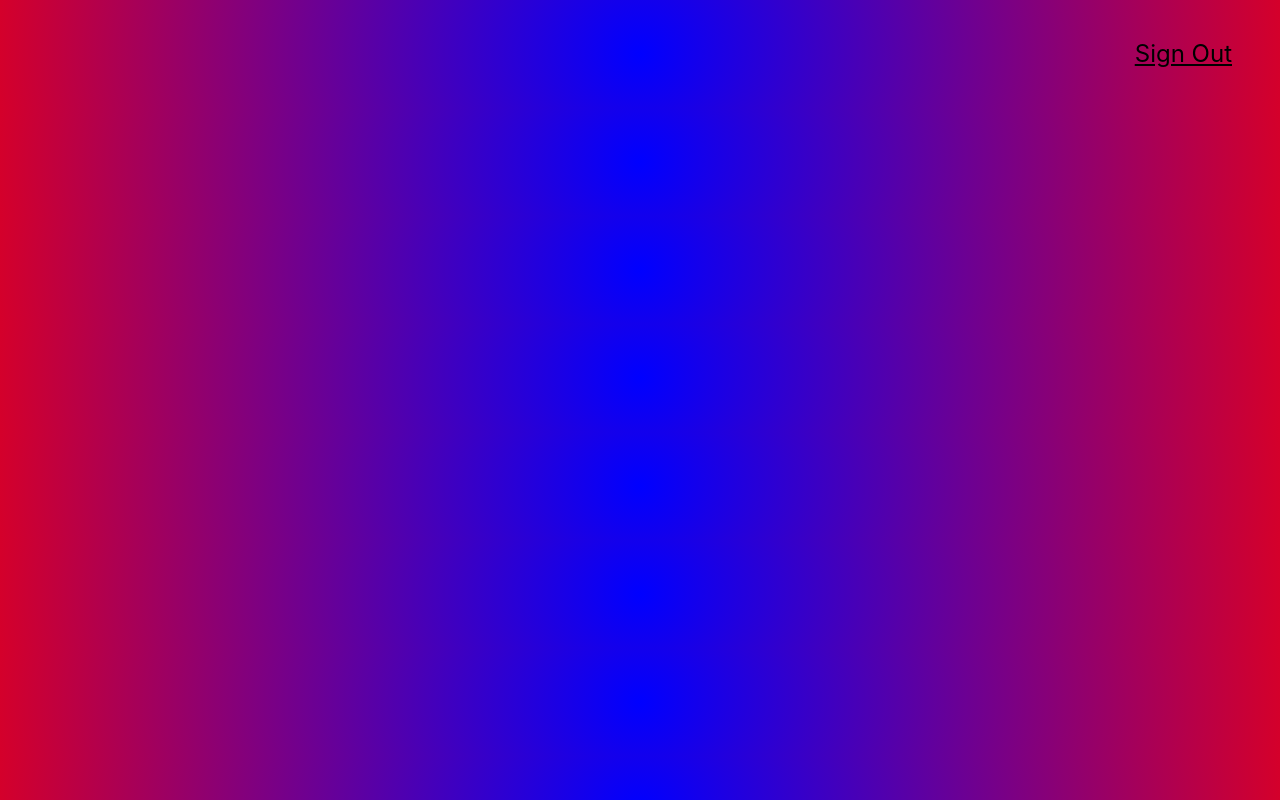
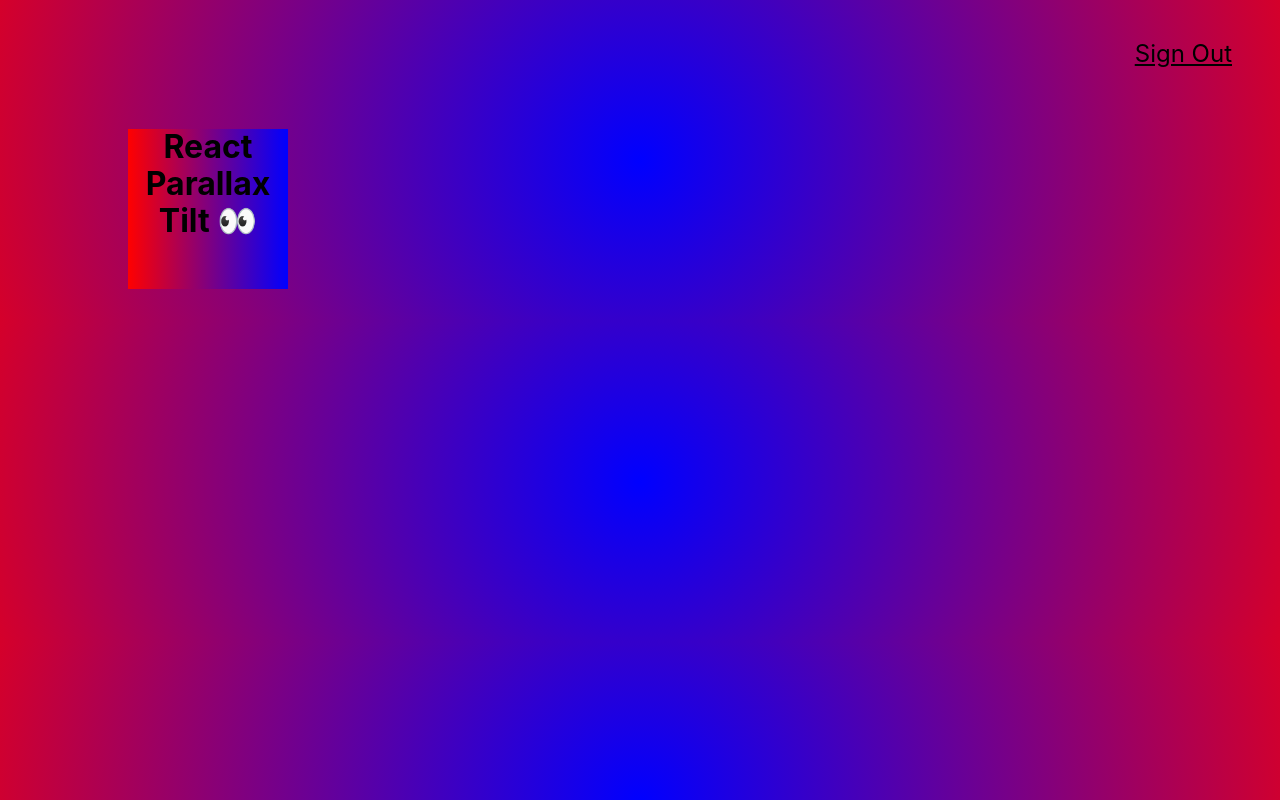
Before and after one commit to sctlcd/react-face-recognition, a React (Create React App) app: page / in a window 1280 px wide. Built offline with nearby package versions, Linux system fonts and the light colour scheme.

Commit message:
added logo component and react parallax tilt effect

```diff
--- a/package.json
+++ b/package.json
@@ -7,6 +7,7 @@
     "cra-template": "1.2.0",
     "react": "^19.0.0",
     "react-dom": "^19.0.0",
+    "react-parallax-tilt": "^1.7.278",
     "react-scripts": "5.0.1",
     "tachyons": "^4.12.0"
   },
--- a/src/App.js
+++ b/src/App.js
@@ -1,10 +1,12 @@
 import './App.css';
 import Navigation from './componentes/navigation/Navigation.jsx';
+import Logo from './componentes/logo/Logo.jsx';
 
 function App() {
   return (
     <div className="App">
       <Navigation/>
+      <Logo/>
     </div>
   );
 }
--- /dev/null
+++ b/src/componentes/logo/Logo.jsx
@@ -0,0 +1,15 @@
+import React from 'react';
+import Tilt from 'react-parallax-tilt';
+import './logo.css';
+
+export default function Logo() {
+  return (
+    <div className='ma4 mt0'>
+      <Tilt>
+        <div className='logo'>
+          <h1>React Parallax Tilt 👀</h1>
+        </div>
+      </Tilt>
+    </div>
+  )
+}
--- /dev/null
+++ b/src/componentes/logo/logo.css
@@ -0,0 +1,7 @@
+.logo {
+  height: 10rem;
+  width: 10rem;
+  /* background: radial-gradient(circle, blue 0%, red 120%); */
+  background: linear-gradient(90deg, red, blue);
+  margin-left: 6rem;
+}
```
Also changed, not shown: 1 other file (tests, documents, lock files or other folders).
